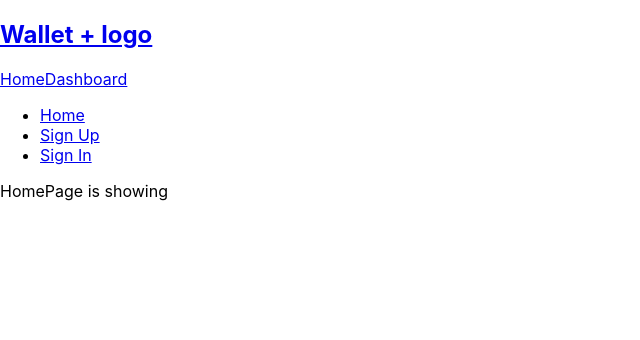
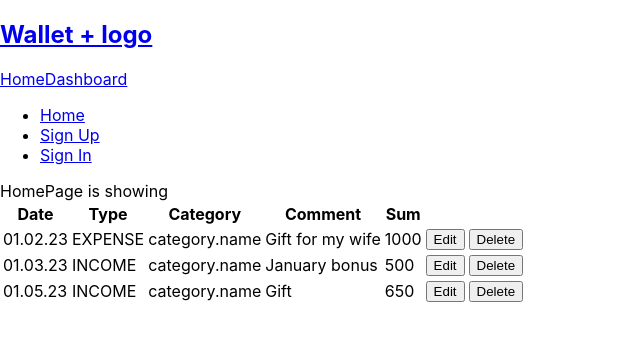
Before and after one commit to daryark/Wallet, a React (Create React App) app: page / in a window 1280 px wide. Shown: the top 340 px of the page, without its empty margins (0-640 px from the left). Built offline with nearby package versions, Linux system fonts and the light colour scheme.

Commit message:
added primary TransitionsList component

```diff
--- /dev/null
+++ b/src/components/TransitionsList/TransitionsList.jsx
@@ -0,0 +1,34 @@
+import transitions from './transitionsData.json';
+
+export const TransactionsList = () => {
+  const handleEditTransition = transitionId => {};
+  const handleDeleteTransition = transitionId => {};
+  return (
+    <table>
+      <tr>
+        <th>Date</th>
+        <th>Type</th>
+        <th>Category</th>
+        <th>Comment</th>
+        <th>Sum</th>
+      </tr>
+      {transitions.map(
+        ({ id, transactionDate, type, categoryId, comment, amount }) => (
+          <tr key={id}>
+            <td>{transactionDate}</td>
+            <td>{type}</td>
+            <td>{categoryId}</td>
+            <td>{comment}</td>
+            <td>{amount}</td>
+            <td>
+              <button onClick={() => handleEditTransition(id)}>Edit</button>
+            </td>
+            <td>
+              <button onClick={() => handleDeleteTransition(id)}>Delete</button>
+            </td>
+          </tr>
+        )
+      )}
+    </table>
+  );
+};
--- /dev/null
+++ b/src/components/TransitionsList/transitionsData.json
@@ -0,0 +1,32 @@
+[
+  {
+    "id": "01",
+    "transactionDate": "01.02.23",
+    "type": "EXPENSE",
+    "categoryId": "category.name",
+    "userId": "string",
+    "comment": "Gift for my wife",
+    "amount": 1000,
+    "balanceAfter": 1500
+  },
+  {
+    "id": "02",
+    "transactionDate": "01.03.23",
+    "type": "INCOME",
+    "categoryId": "category.name",
+    "userId": "string",
+    "comment": "January bonus",
+    "amount": 500,
+    "balanceAfter": 2000
+  },
+  {
+    "id": "03",
+    "transactionDate": "01.05.23",
+    "type": "INCOME",
+    "categoryId": "category.name",
+    "userId": "string",
+    "comment": "Gift",
+    "amount": 650,
+    "balanceAfter": 2650
+  }
+]
--- /dev/null
+++ b/src/components/index.js
@@ -0,0 +1 @@
+export * from 'components/TransitionsList/TransitionsList.jsx';
--- a/src/pages/HomePage/HomePage.jsx
+++ b/src/pages/HomePage/HomePage.jsx
@@ -1,5 +1,11 @@
+import { TransactionsList } from 'components';
 import React from 'react';
 
 export default function HomePage() {
-  return <div>HomePage is showing</div>;
+  return (
+    <>
+      <div>HomePage is showing</div>
+      <TransactionsList />
+    </>
+  );
 }
```
